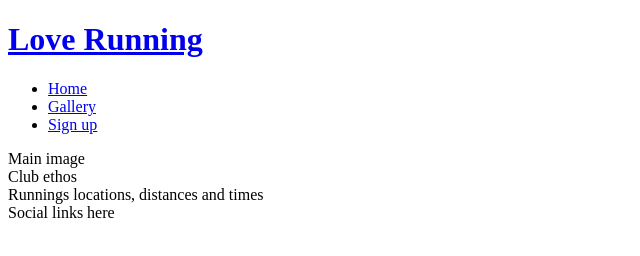
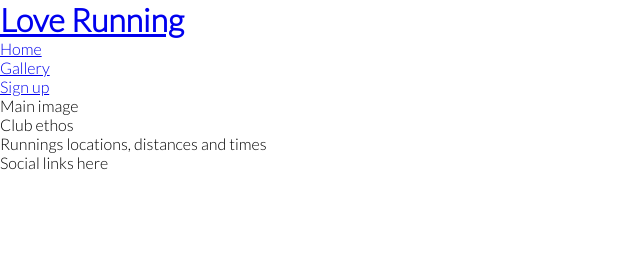
Before and after one commit to rowanam/love-running, a plain HTML site: page index.html in a window 1280 px wide. Shown: the whole page, without its empty margins (0-640 px from the left). Drawn offline with Linux system fonts and the light colour scheme.

Commit message:
Add google fonts and remove default margins, padding and borders

```diff
--- a/assets/css/style.css
+++ b/assets/css/style.css
@@ -1,3 +1,12 @@
+@import url('https://fonts.googleapis.com/css2?family=Lato:wght@300&family=Oswald&display=swap');
+
+* {
+    margin: 0;
+    padding: 0;
+    border: none;
+}
+
 body {
-    font-family: Avenir;
+    font-family: Lato, sans-serif;
+    font-weight: 300;
 }
```
